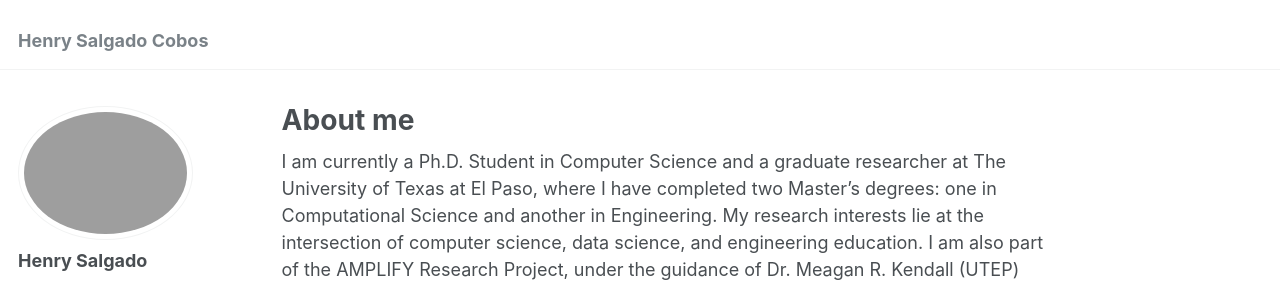
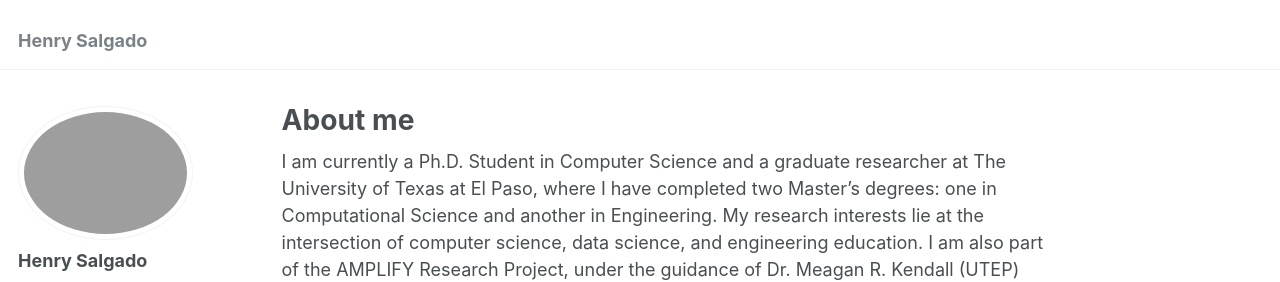
Before and after one commit to eigenhenry/eigenhenry.github.io, a Jekyll site: the page built from _pages/about.md, in a window 1280 px wide. Shown: the top 282 px of the page. Built offline with Jekyll 4.4.1, drawn with Linux system fonts in a browser that asks for light colours; some web fonts are replaced.

Commit message:
Update _config.yml

```diff
--- a/_config.yml
+++ b/_config.yml
@@ -8,7 +8,7 @@
 
 # Basic Site Settings
 locale                   : "en-US"
-title                    : "Henry Salgado Cobos"
+title                    : "Henry Salgado"
 title_separator          : "-"
 name                     : &name "Henry Salgado"
 description              : &description "PhD Student at UT - El Paso"
```
